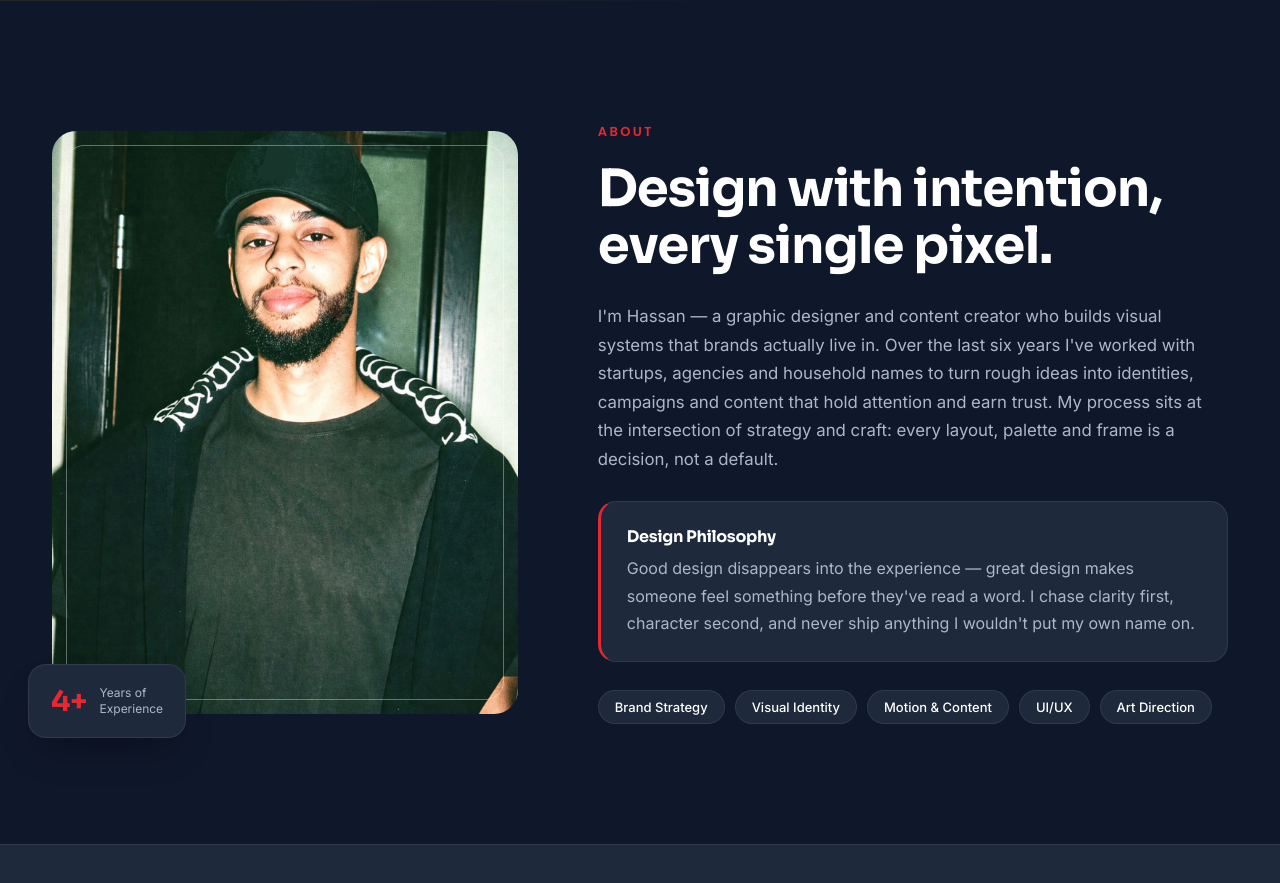
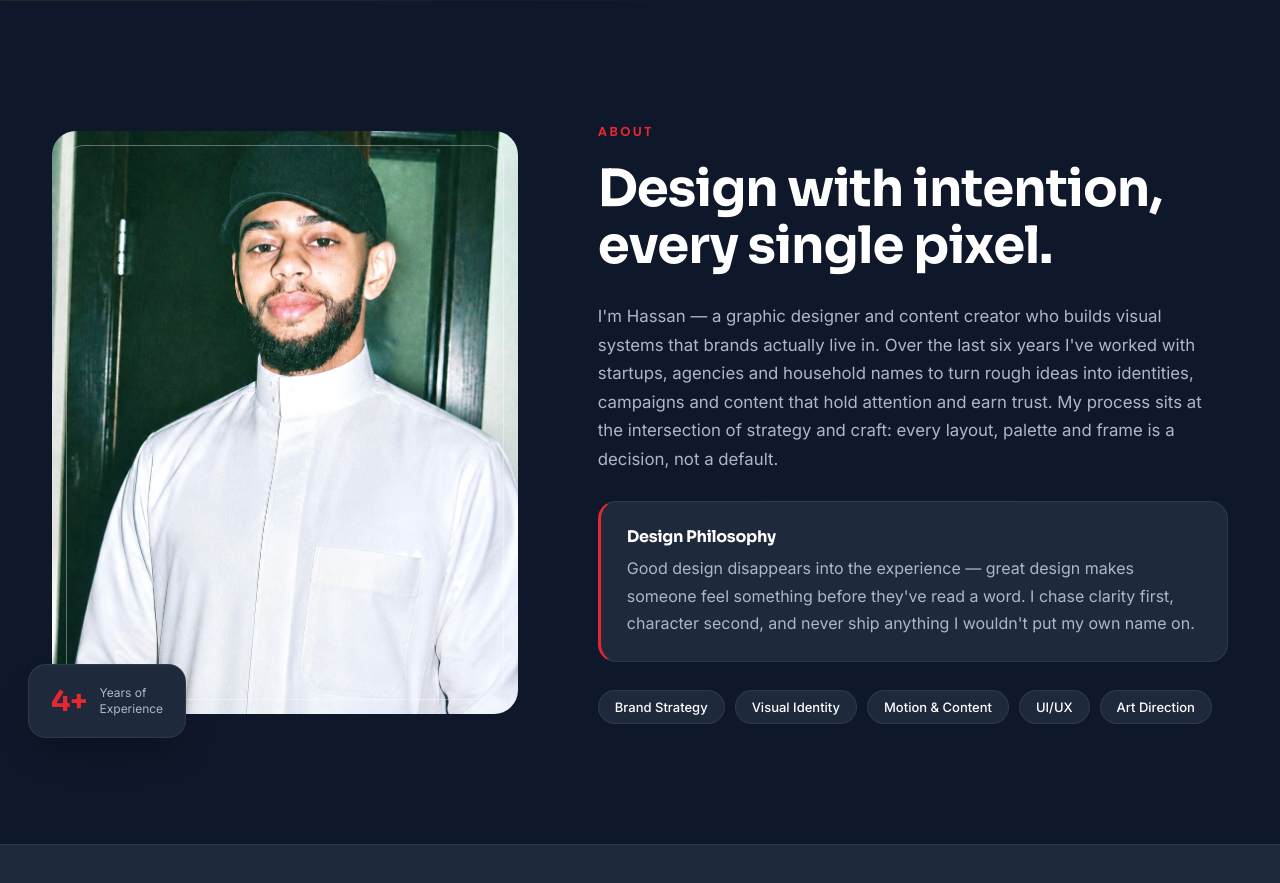
Before and after one commit to hassanmahgoub/GH-web, a plain HTML site: page index.html in a window 1280 px wide. Shown: the part 900-1783 px from the top of the page. Drawn offline with Linux system fonts and the light colour scheme.

Commit message:
Update index.html

```diff
--- a/index.html
+++ b/index.html
@@ -137,7 +137,7 @@
   <div class="section-inner about-grid">
     <div class="about-media" data-reveal>
       <div class="about-photo">
-        <img src="assets/img/Hassan.JPEG" alt="Portrait of Hassan, graphic designer and content creator" loading="lazy" width="640" height="800">
+        <img src="assets/img/H.jpg" alt="Portrait of Hassan, graphic designer and content creator" loading="lazy" width="640" height="800">
         <div class="about-photo-frame"></div>
       </div>
       <div class="about-badge">
```
